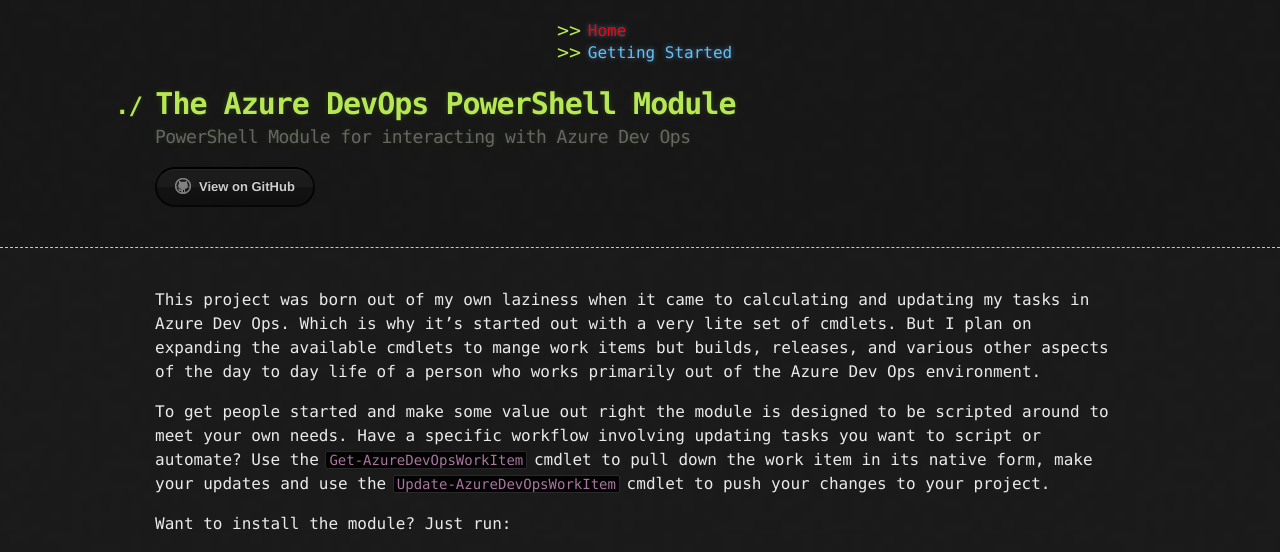
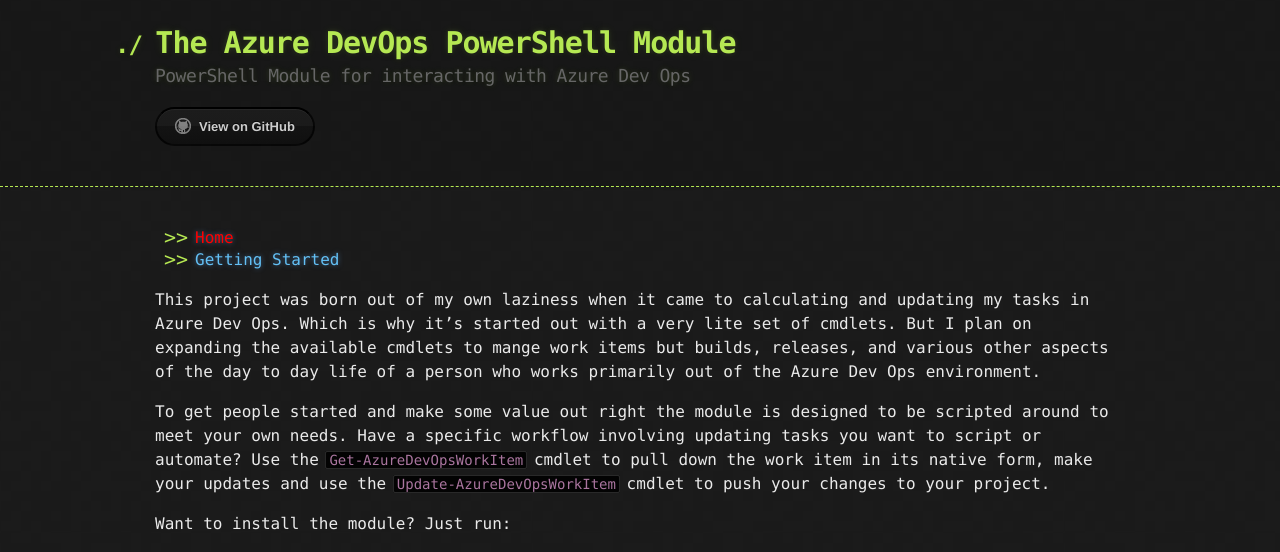
Before and after one commit to UTM-Online/AzureDevOpsPsModule, a Jekyll site: the page built from index.md, in a window 1280 px wide. Shown: the top 552 px of the page. Built offline with Jekyll 4.4.1, drawn with Linux system fonts in a browser that asks for light colours.

Commit message:
moving nav elsewhere

```diff
--- a/_layouts/default.html
+++ b/_layouts/default.html
@@ -2,9 +2,6 @@
   <body>
 
     <header>
-      <nav class="nav justify-content-center">
-        {% include primary_navigation.html %}
-      </nav>
       <div class="container">
         <h1>{{ site.title | default: site.github.repository_name }}</h1>
         <h2>{{ site.description | default: site.github.project_tagline }}</h2>
@@ -19,6 +16,11 @@
       </div>
     </header>
 
+    <div class="container">
+      <nav class="nav">
+          {% include primary_navigation.html %}
+      </nav>
+    </div>
     <div class="container">
       <section id="main_content">
         {{ content }}
```
